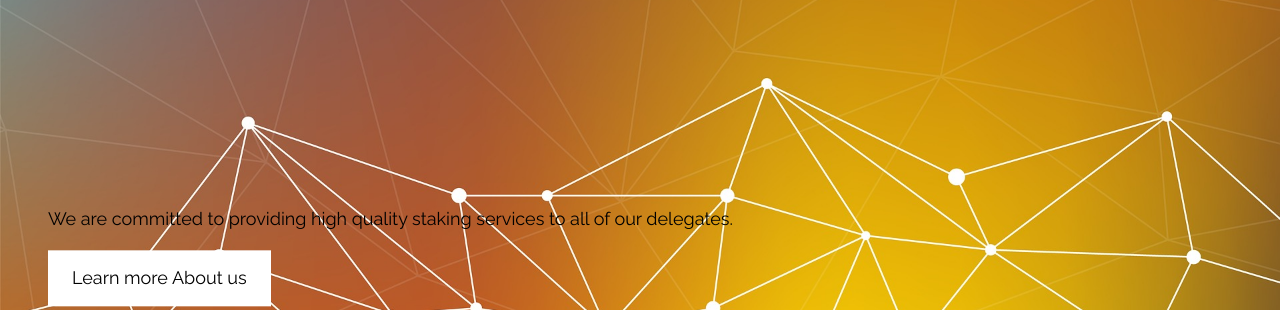
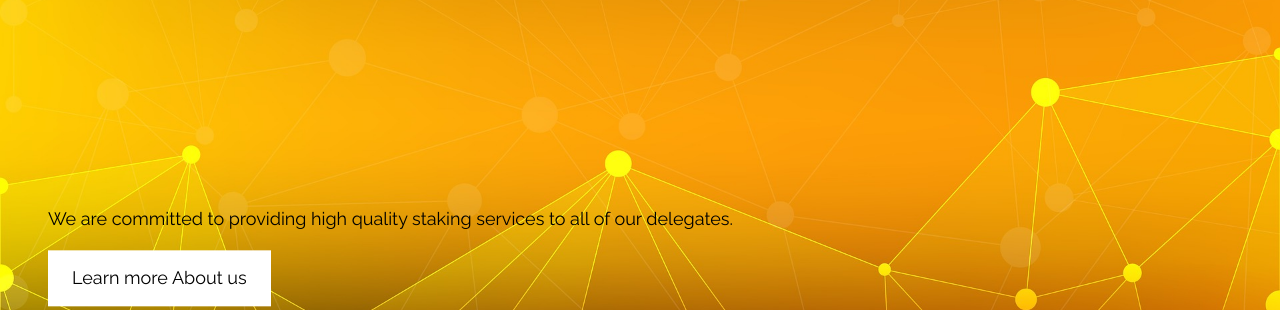
Before and after one commit to SolidSnake-dev/Fox, a plain HTML site: page index.html in a window 1280 px wide. Shown: the part 420-730 px from the top of the page. Drawn offline with nearby package versions, Linux system fonts and the light colour scheme; no server answers.

Commit message:
deleted images

```diff
--- a/style.css
+++ b/style.css
@@ -9,7 +9,7 @@
     .bgimg-1 {
     background-position: center;
     background-size: cover;
-    background-image: url("img/background-2462436_1920.jpg");
+    background-image: url("img/background-2462433_1920.jpg");
     min-height: 100%;
     }
 
```
Also changed, not shown: img/Yoroi.png (deleted), img/Yoroi.webp (deleted), img/background-2462436_1920.jpg (deleted), img/daedalus.png (deleted).
